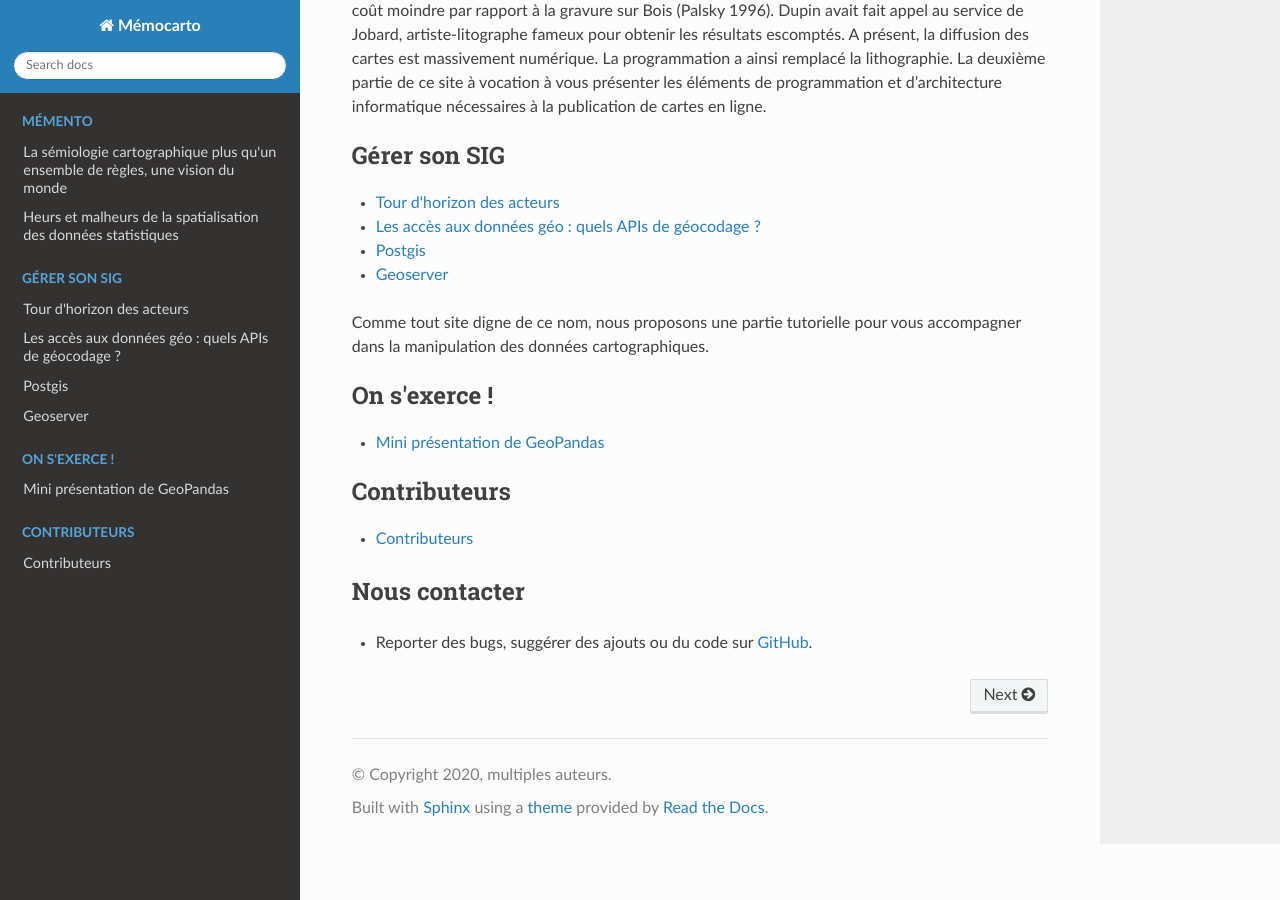
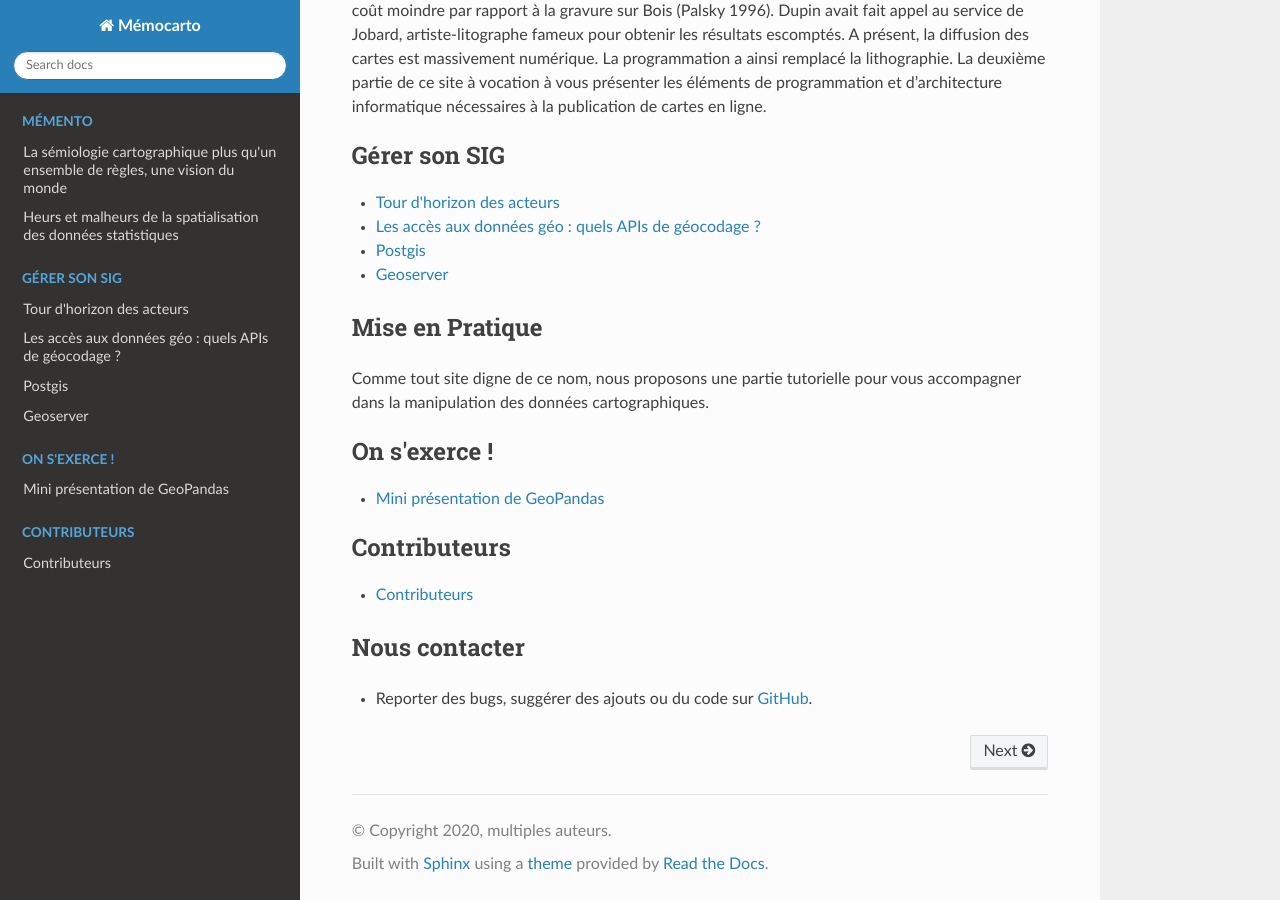
Before and after one commit to JulieDjidji/memocarto, a Sphinx documentation site: the page built from doc/source/index.rst, in a window 1280 px wide and 900 px high, scrolled down 1750 px. Built offline with Sphinx 7.4.7 and the Read the Docs theme 2.0.0, drawn with Linux system fonts in a browser that asks for light colours; pages that are not in the unit, such as notebooks, are missing from menus.

Commit message:
Update index.rst

```diff
--- a/doc/source/index.rst
+++ b/doc/source/index.rst
@@ -47,21 +47,8 @@ La carte de Dupin doit son succès à l'usage de la lithographie, qui permet de
   Postgis <postgis>
   Geoserver <geoserver>
 
-
-
-
-
-
-
-
-
-
-
-
-
-
-
-
+Mise en Pratique
+---------------------
 
 Comme tout site digne de ce nom, nous proposons une partie tutorielle pour vous accompagner dans la manipulation des données cartographiques.
 
```
